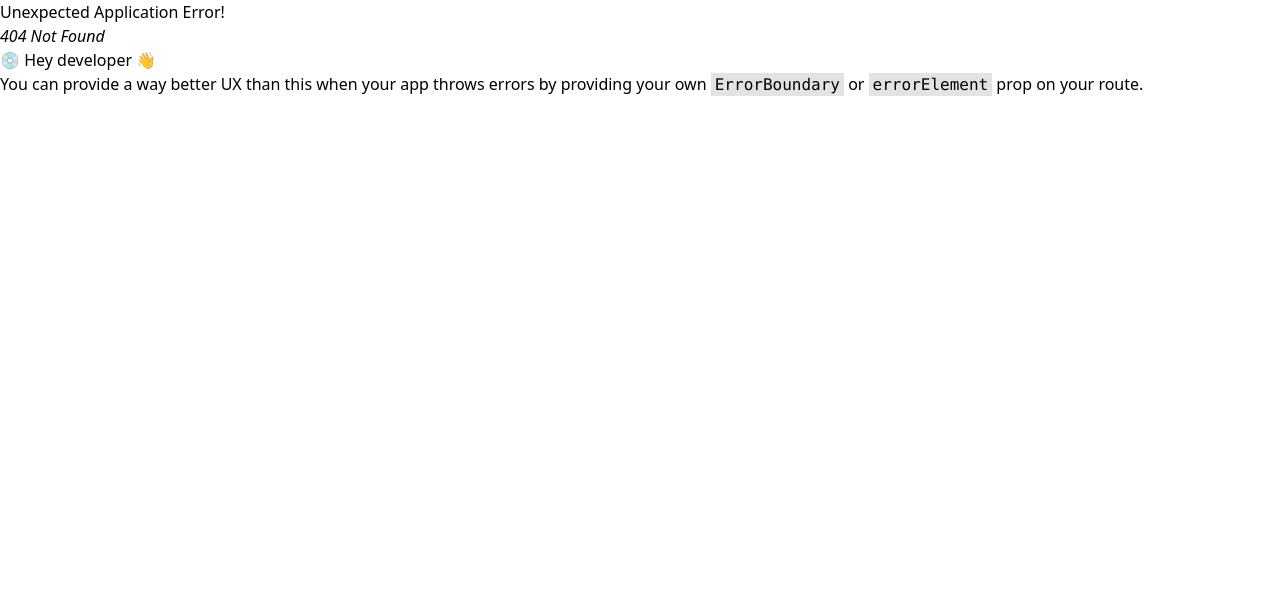
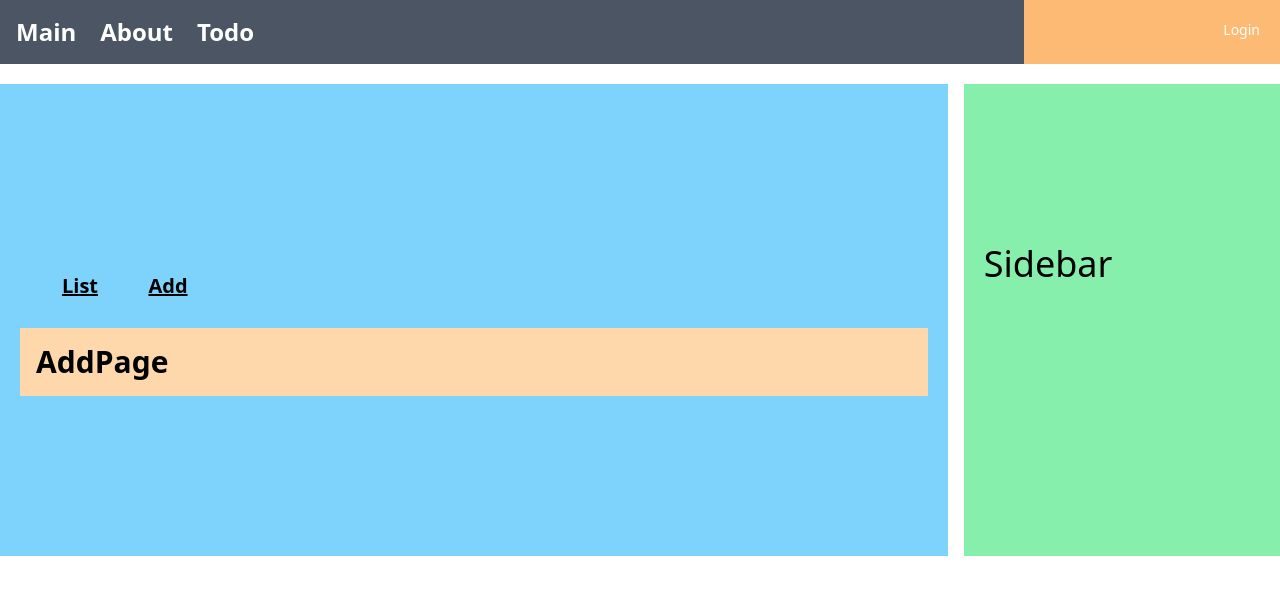
Before and after one commit to shoney921/demo_mall_client, a React (Create React App) app: page /todo/add in a window 1280 px wide. Before the commit this address had no page. Shown: the top 594 px of the page. Built offline with nearby package versions, Linux system fonts and the light colour scheme.

Commit message:
feat: todo, add page 추가

```diff
--- a/src/index.js
+++ b/src/index.js
@@ -5,11 +5,7 @@ import App from "./App";
 import reportWebVitals from "./reportWebVitals";
 
 const root = ReactDOM.createRoot(document.getElementById("root"));
-root.render(
-  <React.StrictMode>
-    <App />
-  </React.StrictMode>
-);
+root.render(<App />);
 
 // If you want to start measuring performance in your app, pass a function
 // to log results (for example: reportWebVitals(console.log))
--- /dev/null
+++ b/src/pages/todo/AddPage.js
@@ -0,0 +1,9 @@
+import React from "react";
+
+export default function AddPage() {
+  return (
+    <div className="text-3xl w-full p-4 font-extrabold bg-orange-200 ">
+      AddPage
+    </div>
+  );
+}
--- a/src/pages/todo/IndexPage.js
+++ b/src/pages/todo/IndexPage.js
@@ -1,15 +1,31 @@
-import React from "react";
-import { Outlet } from "react-router";
+import React, { useCallback } from "react";
+import { Outlet, useNavigate } from "react-router";
 import BasicLayout from "../../layouts/BasicLayout";
 
 export default function IndexPage() {
+  const navigate = useNavigate();
+
+  const handleClickList = useCallback(() => {
+    navigate({ pathname: "list" });
+  }, []);
+
+  const handleClickAdd = useCallback(() => {
+    navigate({ pathname: "add" });
+  }, []);
+
   return (
     <BasicLayout>
       <div className="flex m-2 p-2">
-        <div className="text-xl m-1 p-2 w-20 font-extrabold text-center underline">
+        <div
+          className="text-xl m-1 p-2 w-20 font-extrabold text-center underline"
+          onClick={handleClickList}
+        >
           List
         </div>
-        <div className="text-xl m-1 p-2 w-20 font-extrabold text-center underline">
+        <div
+          className="text-xl m-1 p-2 w-20 font-extrabold text-center underline"
+          onClick={handleClickAdd}
+        >
           Add
         </div>
       </div>
--- a/src/pages/todo/ListPage.js
+++ b/src/pages/todo/ListPage.js
@@ -1,9 +1,17 @@
 import React from "react";
+import { useSearchParams } from "react-router-dom";
 
 export default function ListPage() {
+  const [queryParams] = useSearchParams();
+
+  const page = queryParams.get("page") ? parseInt(queryParams.get("page")) : 1;
+  const size = queryParams.get("size") ? parseInt(queryParams.get("size")) : 1;
+
   return (
     <div className="p-4 w-full bg-orange-200 ">
-      <div className="text-3xl font-extrabold">Todo List Page Component</div>
+      <div className="text-3xl font-extrabold">
+        Todo List Page Component -{page}, {size}
+      </div>
     </div>
   );
 }
--- /dev/null
+++ b/src/pages/todo/ReadPage.js
@@ -0,0 +1,10 @@
+import React from "react";
+import { useParams } from "react-router";
+
+export default function ReadPage() {
+  const { tno } = useParams();
+
+  console.log(tno);
+
+  return <div className="text text-3xl">ReadPage</div>;
+}
--- a/src/router/root.js
+++ b/src/router/root.js
@@ -1,19 +1,18 @@
 import { Suspense, lazy } from "react";
 import { createBrowserRouter } from "react-router-dom";
+import todoRouter from "./todoRouter";
 
 const Loading = <div className="bg-red-500"> Loading.... </div>;
 const Main = lazy(() => import("../pages/MainPage"));
 const About = lazy(() => import("../pages/AboutPage"));
 const TodoIndex = lazy(() => import("../pages/todo/IndexPage"));
-const TodoList = lazy(() => import("../pages/todo/ListPage"));
 
 export const root = createBrowserRouter([
   {
     path: "",
     element: (
       <Suspense fallback={Loading}>
-        {" "}
-        <Main />{" "}
+        <Main />
       </Suspense>
     ),
   },
@@ -32,15 +31,6 @@ export const root = createBrowserRouter([
         <TodoIndex />
       </Suspense>
     ),
-    children: [
-      {
-        path: "list",
-        element: (
-          <Suspense fallback={Loading}>
-            <TodoList />
-          </Suspense>
-        ),
-      },
-    ],
+    children: todoRouter(),
   },
 ]);
--- a/src/router/todoRouter.js
+++ b/src/router/todoRouter.js
@@ -1,10 +1,18 @@
 import React, { lazy, Suspense } from "react";
+import { Navigate } from "react-router";
+import AddPage from "../pages/todo/AddPage";
 
 const Loading = <div>Loading....</div>;
 const TodoList = lazy(() => import("../pages/todo/ListPage"));
+const TodoRead = lazy(() => import("../pages/todo/ReadPage"));
+const TodoAdd = lazy(() => import("../pages/todo/AddPage"));
 
 export default function todoRouter() {
   return [
+    {
+      path: "",
+      element: <Navigate replace to={"list"} />,
+    },
     {
       path: "list",
       element: (
@@ -13,5 +21,21 @@ export default function todoRouter() {
         </Suspense>
       ),
     },
+    {
+      path: "read/:tno",
+      element: (
+        <Suspense fallback={Loading}>
+          <TodoRead />
+        </Suspense>
+      ),
+    },
+    {
+      path: "add",
+      element: (
+        <Suspense fallback={Loading}>
+          <AddPage />
+        </Suspense>
+      ),
+    },
   ];
 }
```
